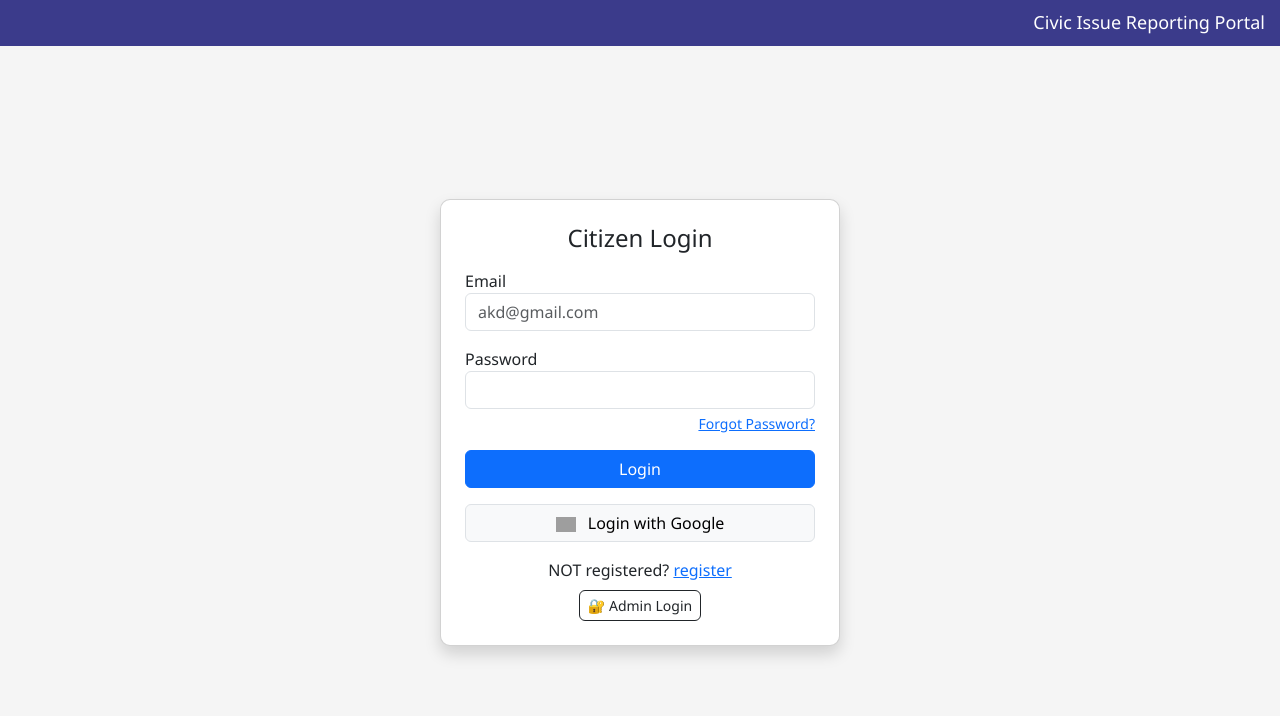
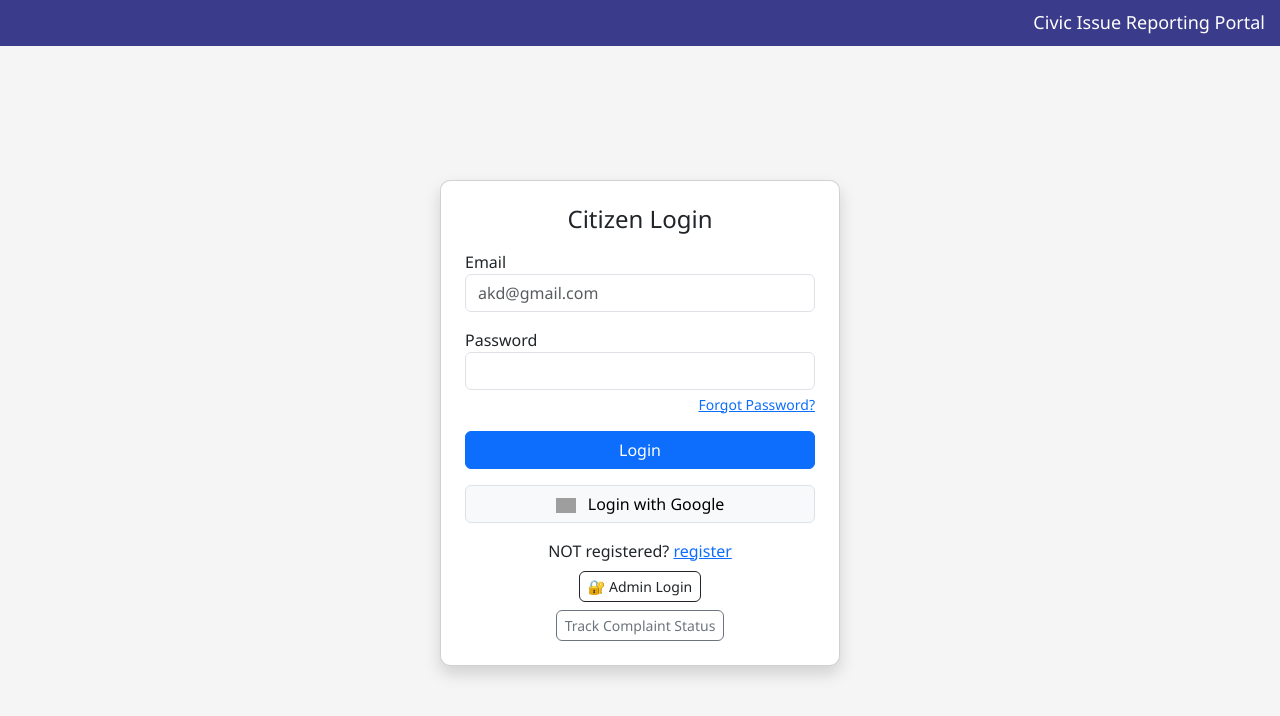
Before and after one commit to Anushka190921/ai-civic-issue-mapper, a Flask app: page /login in a window 1280 px wide. Shown: the top 716 px of the page. Run offline with Flask 3, Linux system fonts and the light colour scheme; grey boxes are pictures that could not be loaded.

Commit message:
Added track complaint and updation route

```diff
--- a/app.py
+++ b/app.py
@@ -353,14 +353,30 @@ def update_status(id):
     # Get new status from form
     new_status = request.form["status"]
 
+    # Handle resolution proof image (only relevant when marking Resolved)
+    resolution_image_name = None
+    resolution_image = request.files.get("resolution_image")
+
+    if resolution_image and resolution_image.filename != "":
+        filename = "resolved_" + str(int(time.time())) + "_" + resolution_image.filename
+        filepath = os.path.join(UPLOAD_FOLDER, filename)
+        resolution_image.save(filepath)
+        resolution_image_name = filename
+
     db = get_db()
     cursor = db.cursor(dictionary=True)
 
-    # Update complaint status in database
-    cursor.execute(
-        "UPDATE civic_issues SET status=%s WHERE id=%s",
-        (new_status, id)
-    )
+    # Update status, and resolution image only if one was uploaded
+    if resolution_image_name:
+        cursor.execute(
+            "UPDATE civic_issues SET status=%s, resolution_image=%s WHERE id=%s",
+            (new_status, resolution_image_name, id)
+        )
+    else:
+        cursor.execute(
+            "UPDATE civic_issues SET status=%s WHERE id=%s",
+            (new_status, id)
+        )
 
     # Get the complaint's owner so we know who to notify
     cursor.execute("SELECT user_id FROM civic_issues WHERE id=%s", (id,))
@@ -378,7 +394,6 @@ def update_status(id):
     db.close()
 
     return redirect("/dashboard")
-
 
 # ---------------- VIEW NOTIFICATIONS ----------------
 @app.route("/notifications")
@@ -406,6 +421,32 @@ def notifications():
     db.close()
 
     return render_template("notifications.html", notifications=user_notifications)
+
+
+# ---------------- PUBLIC STATUS TRACKER ----------------
+@app.route("/track_status", methods=["GET", "POST"])
+@limiter.limit("20 per hour")
+def track_status():
+    complaint = None
+    error = None
+
+    if request.method == "POST":
+        complaint_id = request.form.get("complaint_id")
+
+        db = get_db()
+        cursor = db.cursor(dictionary=True)
+        cursor.execute(
+            "SELECT id, issue_type, status, department, created_at, resolution_image FROM civic_issues WHERE id=%s",
+            (complaint_id,)
+        )
+        complaint = cursor.fetchone()
+        cursor.close()
+        db.close()
+
+        if not complaint:
+            error = "No complaint found with that ID. Please check and try again."
+
+    return render_template("track_status.html", complaint=complaint, error=error)
 
 
 # ---------------- ASSIGN DEPARTMENT ----------------
--- a/templates/login.html
+++ b/templates/login.html
@@ -165,6 +165,11 @@
             <!-- Admin Login Option -->
             <div class="text-center mt-2">
                 <a href="/admin" class="btn btn-outline-dark btn-sm">🔐 Admin Login</a>
+
+            </div>
+
+            <div class="text-center mt-2">
+               <a href="/track_status" class="btn btn-outline-secondary btn-sm">Track Complaint Status</a>
             </div>
         </div>
         <!-- Card End -->
```
Also changed, not shown: templates/my_issues.html (+13 -18 lines), 1 other file.
